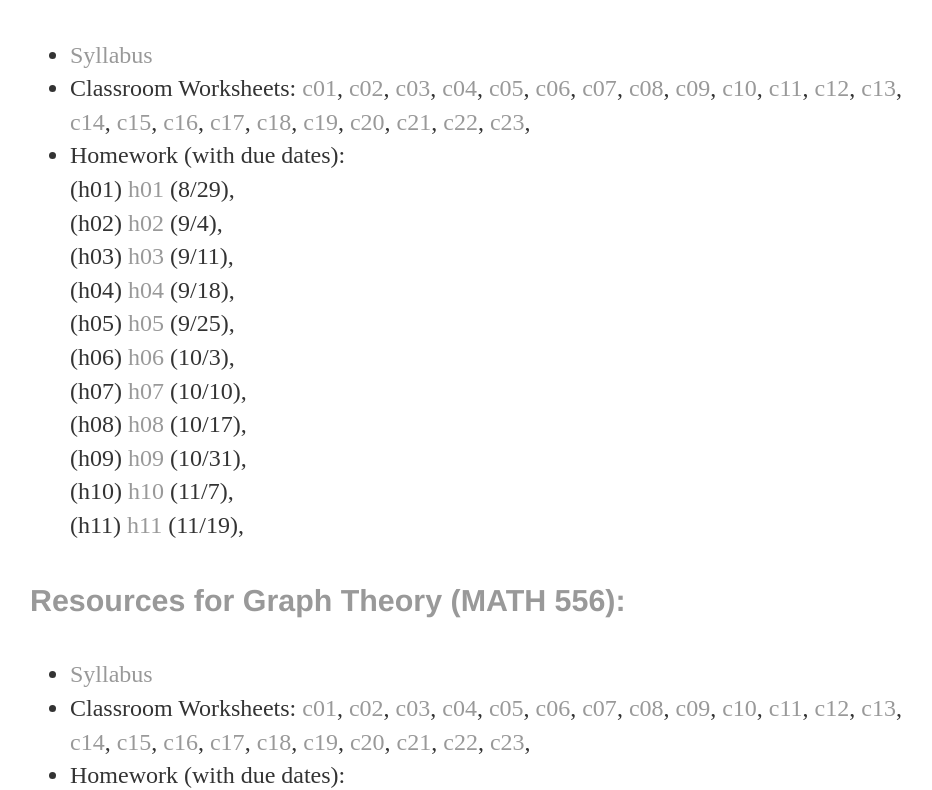
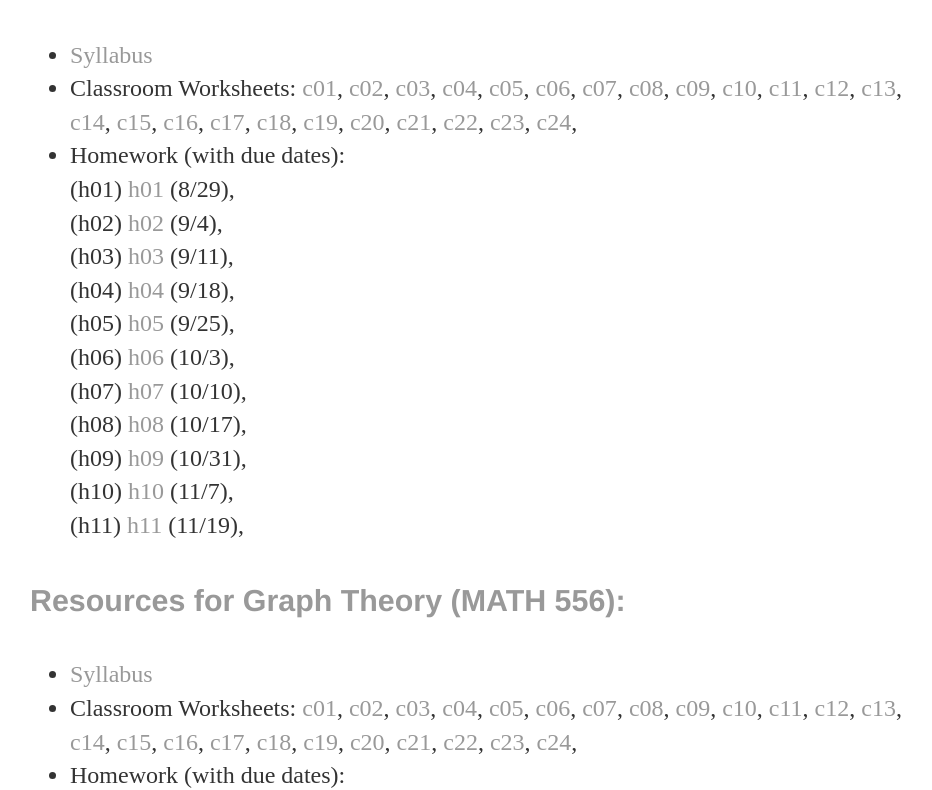
Before and after one commit to math1um/math1um.github.io, a plain HTML site: page Teaching/index.html in a window 1280 px wide. Shown: the part 731-1521 px from the top of the page, without its empty margins (162-1094 px from the left). Drawn offline with Linux system fonts and the light colour scheme.

Commit message:
added 350 c24

```diff
--- a/Teaching/index.html
+++ b/Teaching/index.html
@@ -106,6 +106,7 @@
 														<a href="350-c21.pdf">c21</a>,
 														<a href="350-c22.pdf">c22</a>,
 															<a href="350-c23.pdf">c23</a>,
+																<a href="350-c24.pdf">c24</a>,
 
 
 	<li>Homework (with due dates):
@@ -157,6 +158,7 @@
 																	<a href="556-c21.pdf">c21</a>,
 																	<a href="556-c22.pdf">c22</a>,
 																		<a href="556-c23.pdf">c23</a>,
+																			<a href="556-c24.pdf">c24</a>,
 
 			<li>Homework (with due dates):<br>
 				(h01) <a href="556-h01.pdf">h01</a> (8/29), <br>
```
Also changed, not shown: 1 other file.
